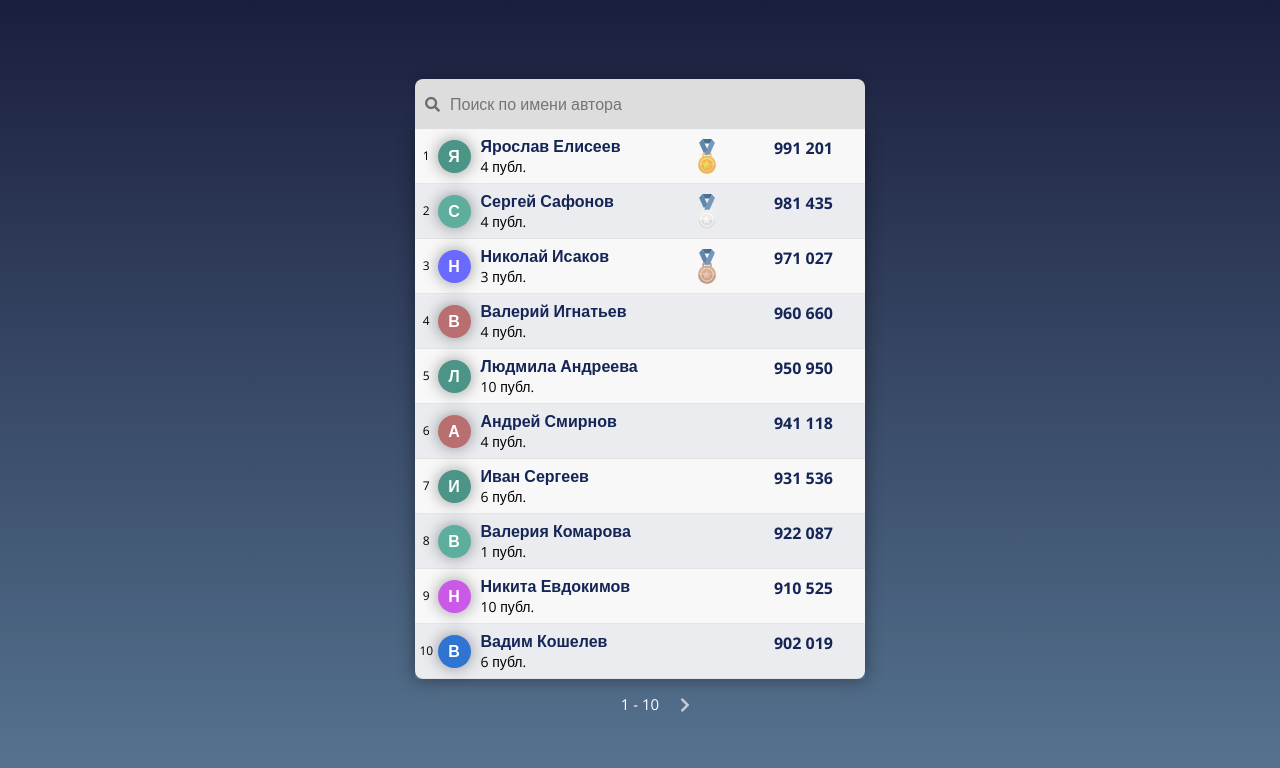
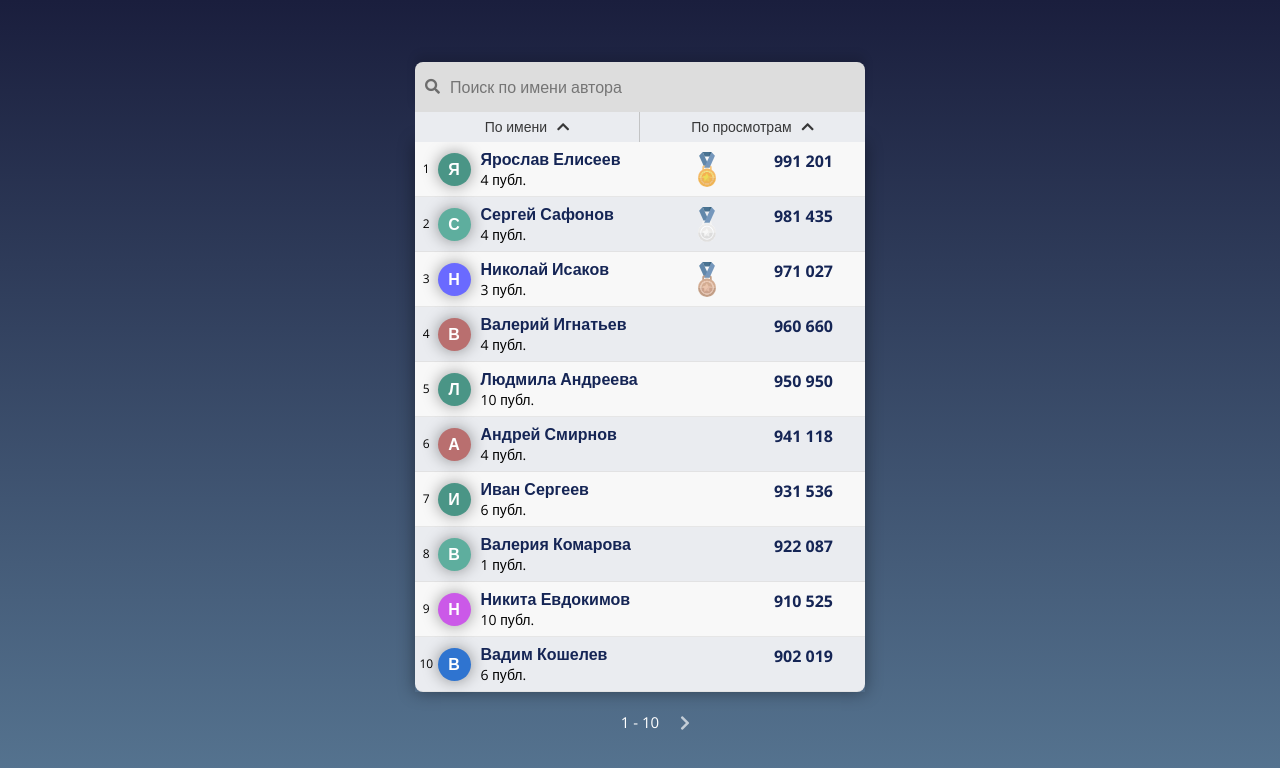
Before and after one commit to bondarenkomaksym/usersList, a React app: page / in a window 1280 px wide. Shown: the top 768 px of the page. Built offline with nearby package versions, Linux system fonts and the light colour scheme.

Commit message:
added sorting names and views

```diff
--- a/src/components/Pagination.jsx
+++ b/src/components/Pagination.jsx
@@ -12,7 +12,7 @@ const Pagination = ({ setCurrentPage, currentPage, usersList, itemsPerPage, endI
   const lastUser = rest === endIndex ? 0 : rest;
 
   const totalPages = Math.ceil(usersList.length / itemsPerPage);
-  // debugger;
+
   currentPage === 0 ? isPrevPageAvaible = true : false;
   currentPage === totalPages - 1 ? isNextPageAvaible = true : false;
   usersList.length === 0 ? isPrevPageAvaible = true : null;
--- /dev/null
+++ b/src/components/Sort.jsx
@@ -0,0 +1,40 @@
+import React, { useState } from 'react';
+import * as usersActions from "./users.actions";
+import { connect } from "react-redux";
+
+const Sort = ({ sortByName, sortByViews }) => {
+
+  const [ascnames, setAscNames] = useState(false);
+  const [ascviews, setAscViews] = useState(false);
+
+  const name = () => {
+    setAscNames(() => !ascnames);
+    sortByName();
+  }
+  const views = () => {
+    setAscViews(() => !ascviews);
+    sortByViews();
+  }
+
+  return (
+    <div className="sort">
+      <button className="sort__names" onClick={name}>
+        По имени
+        <i className={`${ascnames ? 'fas fa-chevron-down' : 'fas fa-chevron-up'}`}></i>
+      </button>
+      <button className="sort__views" onClick={views}>
+        По просмотрам
+        <i className={`${ascviews ? 'fas fa-chevron-down' : 'fas fa-chevron-up'}`}></i>
+      </button>
+    </div>
+  )
+};
+
+const mapDispatch = {
+  sortByName: usersActions.sortByName,
+  sortByViews: usersActions.sortByViews,
+}
+
+const ConnectedSort = connect(null, mapDispatch)(Sort);
+
+export default ConnectedSort;
--- a/src/components/User.jsx
+++ b/src/components/User.jsx
@@ -5,7 +5,6 @@ import secondicon from '../resources/medals/2nd.svg';
 import thirdicon from '../resources/medals/3rd.svg';
 
 const User = (props) => {
-  // debugger;
   const rawSort = users.sort((a, b) => b.pageviews - a.pageviews);
 
   let res = String(props.pageviews).split(/(?=(?:\d{3})+(?!\d))/).join(" ");
--- a/src/components/UsersList.jsx
+++ b/src/components/UsersList.jsx
@@ -2,6 +2,7 @@ import React, { useState } from 'react';
 import Pagination from './Pagination';
 import User from './User';
 import Search from './Search';
+import Sort from './Sort';
 import { filteredUsers } from "./users.selectors";
 import { connect } from "react-redux";
 
@@ -17,13 +18,14 @@ const UsersList = ({ usersList }) => {
   const endIndex = startIndex + itemsPerPage;
 
   const usersToDisplay = usersList.slice(startIndex, endIndex);
-  // debugger;
+
   return (
     <div className="main">
       <div className="first">
         <Search
           setCurrentPage={setCurrentPage}
         />
+        <Sort />
         <div className="users">
           <div className="users__invisible">
             {usersToDisplay.map((user) => {
--- a/src/components/users.actions.js
+++ b/src/components/users.actions.js
@@ -1,4 +1,6 @@
 export const FILTER_USER = "USERS/FILTER_USER";
+export const SORT_USERNAME = "USERS/SORT_USERNAME";
+export const SORT_USERVIEWS = "USERS/SORT_USERVIEWS";
 
 
 export const textInputFromFilter = textFromInput => {
@@ -9,3 +11,15 @@ export const textInputFromFilter = textFromInput => {
     }
   }
 }
+
+export const sortByName = () => {
+  return {
+    type: SORT_USERNAME,
+  }
+}
+
+export const sortByViews = () => {
+  return {
+    type: SORT_USERVIEWS,
+  }
+}
--- a/src/components/users.reducer.js
+++ b/src/components/users.reducer.js
@@ -1,12 +1,13 @@
 import users from '../resources/data.json';
-import { FILTER_USER } from './users.actions';
+import { FILTER_USER, SORT_USERNAME, SORT_USERVIEWS } from './users.actions';
 
 const initialState = {
   usersList: users,
   filterText: "",
+  isAscendingNames: false,
+  isAscendingViews: false,
 };
 
-// debugger;
 
 const usersReducer = (state = initialState, action) => {
   switch (action.type) {
@@ -15,6 +16,30 @@ const usersReducer = (state = initialState, action) => {
         ...state,
         filterText: action.payload.textFromInput,
       };
+
+    case SORT_USERNAME: {
+      const copy = JSON.parse(JSON.stringify(state.usersList));
+      return {
+        ...state,
+        isAscendingNames: !state.isAscendingNames,
+        usersList: copy.sort((a, b) => {
+          const asc = state.isAscendingNames ? 1 : -1;
+          return asc * a.name.localeCompare(b.name);
+        }),
+      };
+    }
+    case SORT_USERVIEWS: {
+      const copyV = JSON.parse(JSON.stringify(state.usersList));
+      return {
+        ...state,
+        isAscendingViews: !state.isAscendingViews,
+        usersList: copyV.sort((a, b) => {
+          const ascV = state.isAscendingViews ? 1 : -1;
+          return ascV * a.pageviews.toString().localeCompare(b.pageviews.toString());
+        }),
+      };
+    }
+
     default:
       return state;
   }
--- a/src/components/users.selectors.js
+++ b/src/components/users.selectors.js
@@ -1,13 +1,18 @@
 import { createSelector } from 'reselect';
 
 export const usersListSelector = state => {
-  return state.users.usersList
-    .sort((a, b) => b.pageviews - a.pageviews);
+  return state.users.usersList;
 };
 
 export const filterTextSelector = state => {
   return state.users.filterText;
 };
+export const isAscendingNames = state => {
+  return state.isAscendingNames;
+};
+// export const filterTextSelector = state => {
+//   return state.users.filterText;
+// };
 
 export const filteredUsers = createSelector(
   [usersListSelector, filterTextSelector],
--- a/src/index.scss
+++ b/src/index.scss
@@ -26,7 +26,7 @@ body {
 .first {
   display: flex;
   flex-direction: column;
-  height: 600px;
+  height: 635px;
   width: 450px;
   background-color: transparent;
   border-radius: 8px;
@@ -160,6 +160,31 @@ body {
   background-color: transparent;
 }
 
+.sort{
+  display: flex;
+  height: 35px;
+  font-size: 14px;
+
+  & button{
+    width: 50%;
+    background-color: #eaecf0;
+    color: rgba(22, 22, 22, 0.849);
+    outline: none;
+    border: none;
+    cursor: pointer;
+    transition: linear .2s;
+    &:hover {
+      background-color: #d5d8df;
+    }
+  }
+  & button:first-child{
+    border-right: 1px solid rgba(180, 180, 180, 0.712);
+  }
+  & i{
+    margin-left: 10px;
+  }
+}
+
 @media screen
   and (min-width: 320px)
   and (max-width: 560px) {
```
